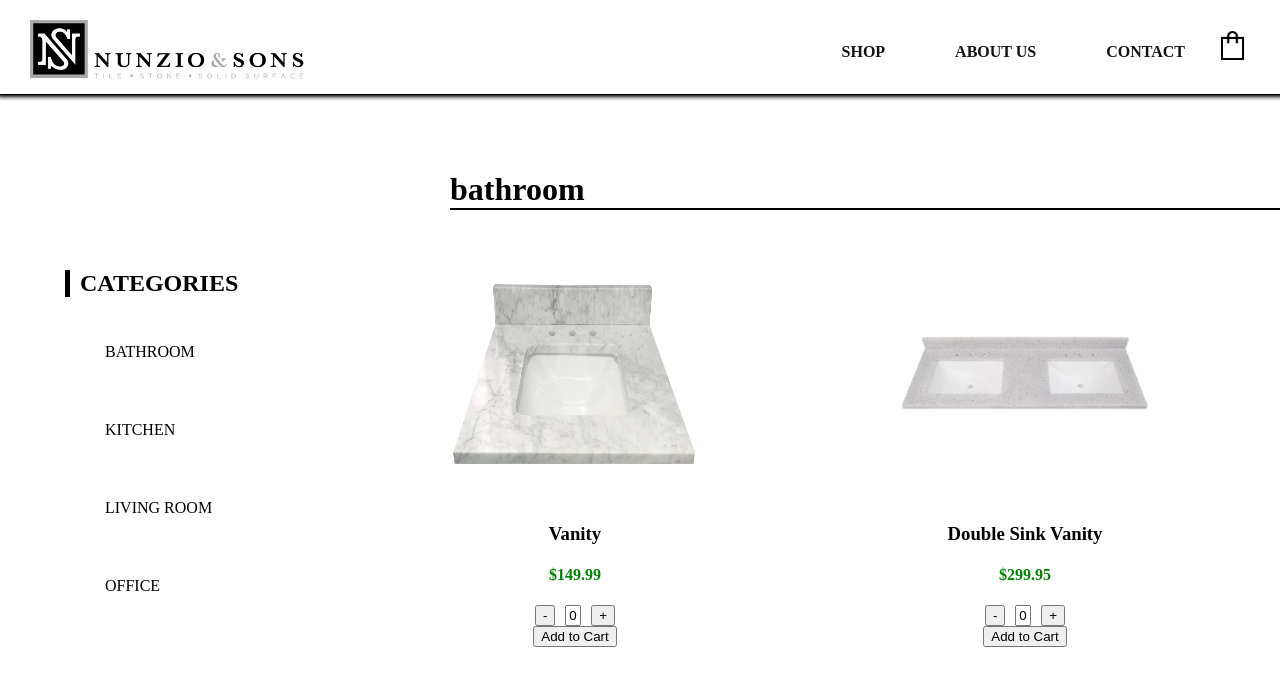
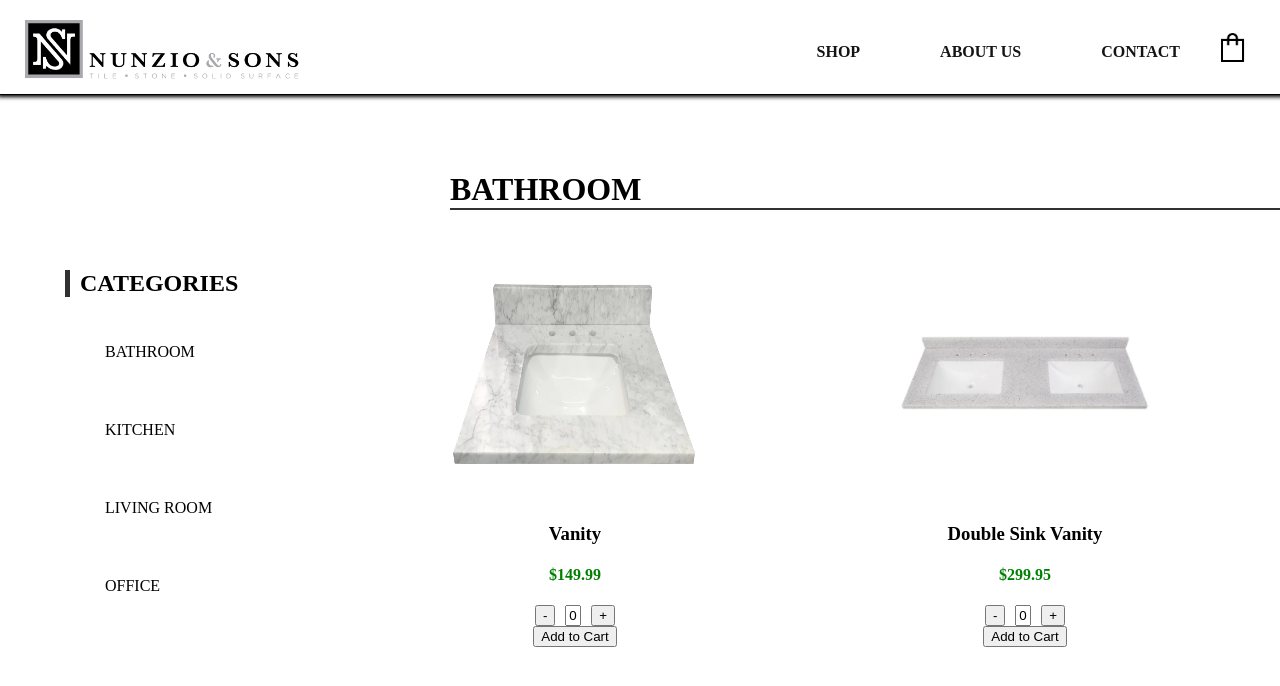
Before and after one commit to Bonavoot/shopping-cart, a React (Create React App) app: page /shop in a window 1280 px wide. Shown: the top 686 px of the page. Built offline with nearby package versions, Linux system fonts and the light colour scheme; a web font is replaced by a local one.

Commit message:
ui ehancements

```diff
--- a/src/components/Products.js
+++ b/src/components/Products.js
@@ -54,7 +54,3 @@ const Products = (category) => {
 };
 
 export default Products;
-
-// on click, products change based on clicked name.
-// Will render info in object using map(?)
-//
--- a/src/pages/Shop.js
+++ b/src/pages/Shop.js
@@ -2,7 +2,7 @@ import React, { useState } from "react";
 import Products from "../components/Products.js";
 
 const Shop = () => {
-  const [category, setCategory] = useState("bathroom");
+  const [category, setCategory] = useState("BATHROOM");
 
   const handleCategoryClick = (e) => {
     setCategory(e.target.textContent);
@@ -12,7 +12,9 @@ const Shop = () => {
     <div className="shop-container">
       <h2>CATEGORIES</h2>
       <ul>
-        <li onClick={handleCategoryClick}>BATHROOM</li>
+        <li className={category} onClick={handleCategoryClick}>
+          BATHROOM
+        </li>
         <li onClick={handleCategoryClick}>KITCHEN</li>
         <li onClick={handleCategoryClick}>LIVING ROOM</li>
         <li onClick={handleCategoryClick}>OFFICE</li>
--- a/src/styles/Nav.css
+++ b/src/styles/Nav.css
@@ -17,14 +17,23 @@ nav {
   display: flex;
   gap: 60px;
   margin-right: 100px;
+}
+
+.links li {
   list-style: none;
+  padding: 5px 10px;
+  text-decoration: none;
+  font-weight: 600;
+  color: rgb(20, 20, 20);
+}
+
+.links li:hover {
+  background-color: rgb(20, 20, 20);
+  color: white;
 }
 
 a {
   text-decoration: none;
-  font-weight: 600;
-  color: rgb(20, 20, 20);
-  padding: 0px 5px;
 }
 
 img[alt="logo"] {
@@ -38,6 +47,6 @@ img[alt="cart"] {
   width: auto;
   position: absolute;
   right: 50px;
-  top: 28px;
+  top: 30px;
   cursor: pointer;
 }
--- a/src/styles/Shop.css
+++ b/src/styles/Shop.css
@@ -9,7 +9,7 @@
 
 .shop-container h2 {
   margin-left: 15px;
-  border-left: black solid 5px;
+  border-left: rgb(49, 49, 49) solid 5px;
   padding-left: 10px;
 }
 
@@ -23,7 +23,8 @@
 }
 
 .shop-container li:hover {
-  background-color: rgba(0, 0, 0, 0.486);
+  background-color: rgb(20, 20, 20);
+  color: white;
 }
 
 .product-container {
@@ -37,12 +38,13 @@
 .product-container h4 {
   color: green;
 }
+
 .product-container h1 {
   position: absolute;
   text-align: left;
   top: -100px;
   width: 1160px;
-  border-bottom: 2px solid black;
+  border-bottom: 2px solid rgb(49, 49, 49);
 }
 
 .product-container img {
```
